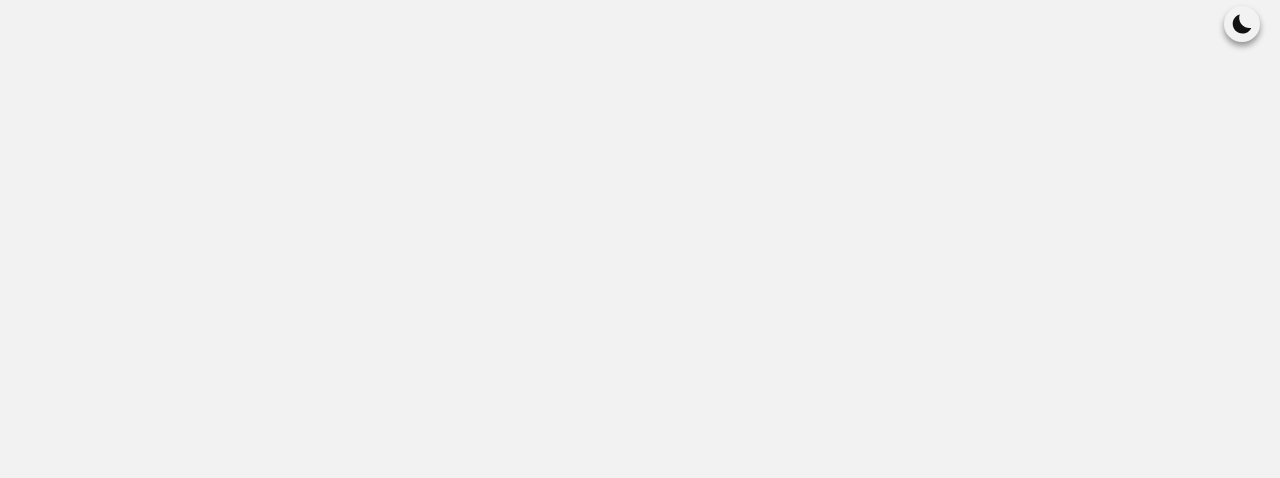
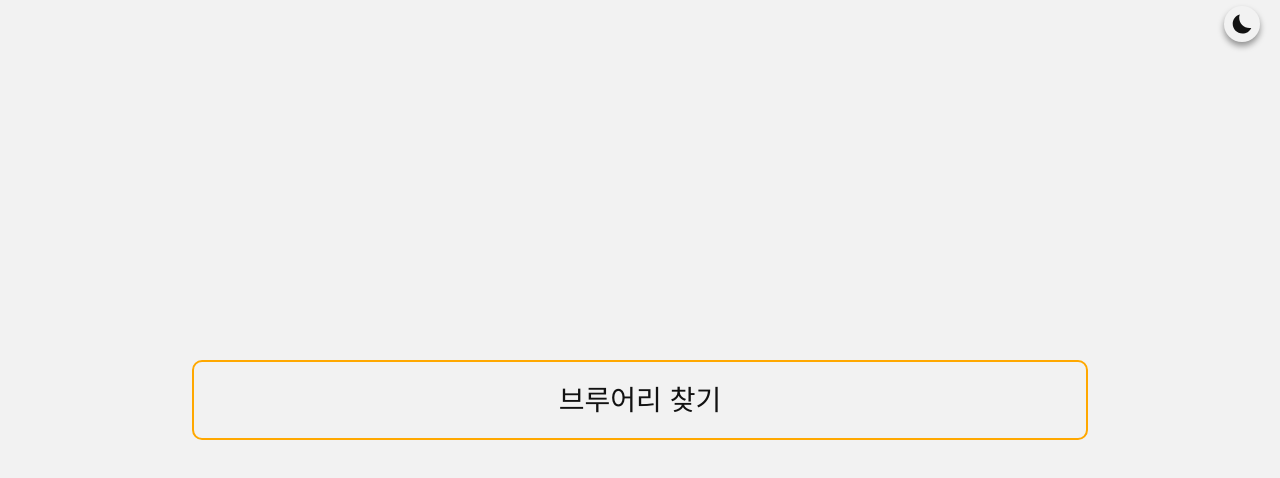
Before and after one commit to hamelln/beermap, a Next.js app in the folder client/: page / in a window 1280 px wide. Shown: the top 478 px of the page. Built offline with nearby package versions, Linux system fonts and the light colour scheme.

Commit message:
feat: 메인 페이지 추가 - 브루어리 탐색 URI로 안내하는 버튼

```diff
--- /dev/null
+++ b/client/app/page.module.scss
@@ -0,0 +1,16 @@
+.button {
+  position: absolute;
+  top: 50%;
+  left: 50%;
+  transform: translate(-50%, -50%);
+  display: flex;
+  justify-content: center;
+  align-items: center;
+  padding: 2rem;
+  width: 70vw;
+  height: 10vh;
+  font-size: var(--size-title-l);
+  border: 2px solid var(--color-primary-accent);
+  border-radius: var(--border-radius-primary);
+  color: var(--color-font-primary);
+}
--- a/client/app/page.tsx
+++ b/client/app/page.tsx
@@ -1,7 +1,20 @@
+"use client";
+
 import React from "react";
+import S from "./page.module.scss";
+import { useRouter } from "next/navigation";
 
 const Page = () => {
-  return <></>;
+  const router = useRouter();
+  const handleClick = () => {
+    router.push(`/breweries`);
+  };
+
+  return (
+    <button className={S.button} onClick={handleClick}>
+      브루어리 찾기
+    </button>
+  );
 };
 
 export default Page;
```
